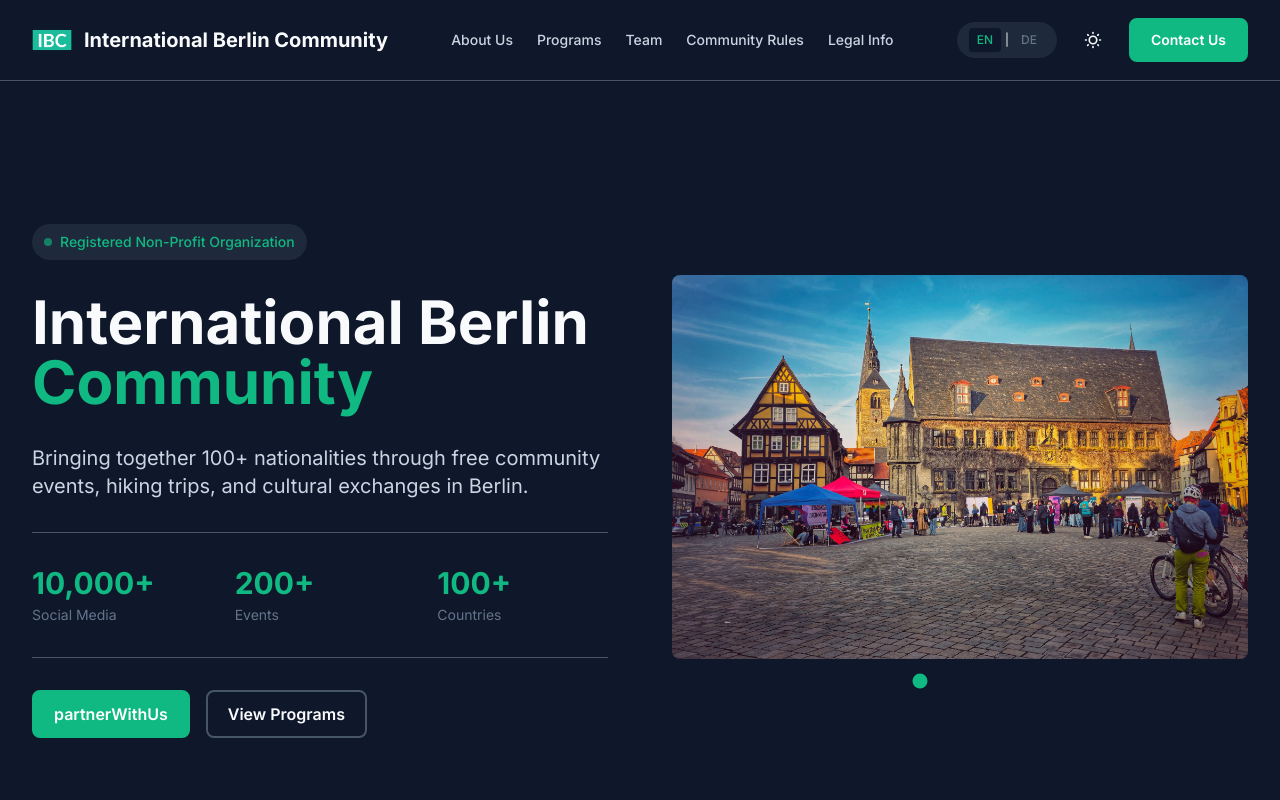
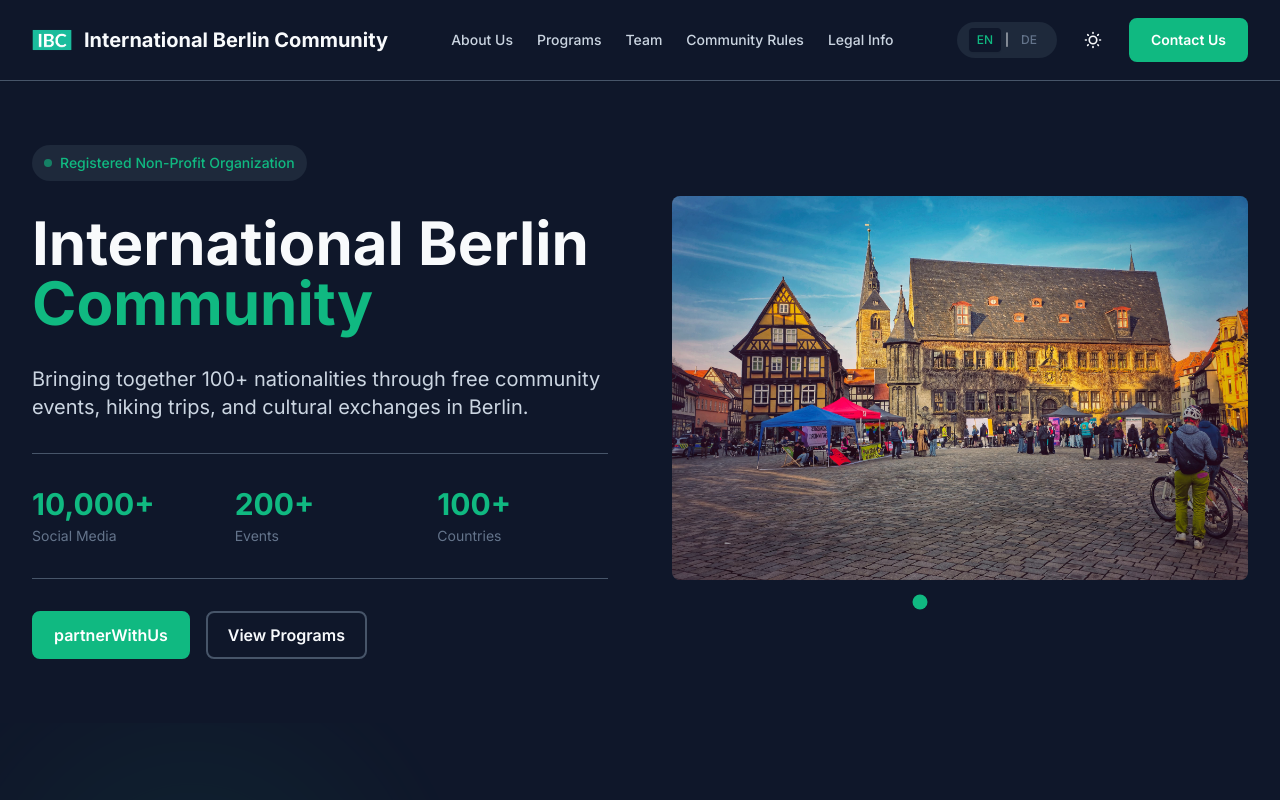
Before and after one commit to MikoAdam/internationalberlincommunity, a Next.js app: page / in a window 1280 px wide. Shown: the top 800 px of the page. Built offline with nearby package versions, Linux system fonts and the light colour scheme.

Commit message:
removed empty space

```diff
--- a/components/Hero.js
+++ b/components/Hero.js
@@ -70,7 +70,7 @@ const Hero = () => {
   }, []);
 
   return (
-    <section className="min-h-screen bg-base-100 flex items-center py-8 md:py-16">
+    <section className="bg-base-100 py-8 md:py-16">
       <div className="max-w-7xl mx-auto px-4 sm:px-6 lg:px-8">
         <div className="grid lg:grid-cols-2 gap-8 lg:gap-16 items-center">
 
@@ -81,7 +81,7 @@ const Hero = () => {
             </div>
 
             <h1 className="text-3xl sm:text-4xl md:text-5xl lg:text-6xl font-bold leading-tight text-base-content">
-              {t('internationalBerlinCommunity', language).split(' ').slice(0, 2).join(' ')}<br/>
+              {t('internationalBerlinCommunity', language).split(' ').slice(0, 2).join(' ')}<br />
               <span className="text-primary">{t('internationalBerlinCommunity', language).split(' ').slice(2).join(' ')}</span>
             </h1>
 
@@ -112,11 +112,11 @@ const Hero = () => {
 
             <div className="flex flex-col sm:flex-row gap-3 md:gap-4 justify-center lg:justify-start">
               <Link href="mailto:ibcmanagement@outlook.com?subject=Partnership%20Inquiry"
-                    className="btn btn-primary px-6 py-3 text-sm md:text-base">
+                className="btn btn-primary px-6 py-3 text-sm md:text-base">
                 {t('partnerWithUs', language)}
               </Link>
               <Link href="/programs"
-                    className="btn btn-outline px-6 py-3 text-sm md:text-base">
+                className="btn btn-outline px-6 py-3 text-sm md:text-base">
                 {t('viewPrograms', language)}
               </Link>
             </div>
@@ -138,9 +138,8 @@ const Hero = () => {
               {imageUrls.map((_, index) => (
                 <div
                   key={index}
-                  className={`w-2 h-2 md:w-3 md:h-3 rounded-full transition-all duration-300 ${
-                    index === currentImageIndex ? 'bg-primary scale-125' : 'bg-base-content/30'
-                  }`}
+                  className={`w-2 h-2 md:w-3 md:h-3 rounded-full transition-all duration-300 ${index === currentImageIndex ? 'bg-primary scale-125' : 'bg-base-content/30'
+                    }`}
                 />
               ))}
             </div>
```
